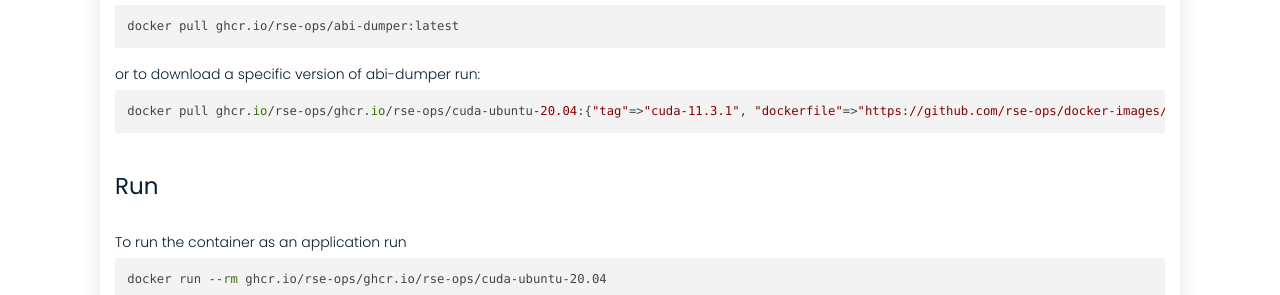
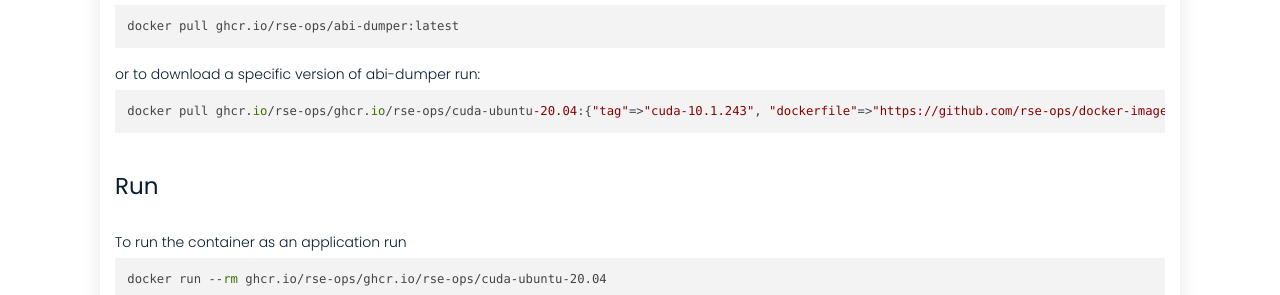
Before and after one commit to rse-ops/docker-images, a Jekyll site: the page built from _library/ghcr.io-rse-ops-cuda-ubuntu-20.04.md, in a window 1280 px wide and 1002 px high. Shown: the part 520-815 px from the top of the window. Built offline with Jekyll 4.4.1, drawn with Linux system fonts in a browser that asks for light colours; nearby versions of some CDN libraries.

Commit message:
Automated push to update library 2021-10-25

```diff
--- a/_library/ghcr.io-rse-ops-cuda-ubuntu-20.04.md
+++ b/_library/ghcr.io-rse-ops-cuda-ubuntu-20.04.md
@@ -1,14 +1,11 @@
 ---
 layout: container
 name: ghcr.io/rse-ops/cuda-ubuntu-20.04
-updated_at: 2021-10-25 03:36:17.450913
+updated_at: 2021-10-25 03:40:42.753900
 
 
 container_url: https://github.com/orgs/rse-ops/packages/container/package/cuda-ubuntu-20.04
 versions:
- - tag: cuda-11.3.1
-   dockerfile: https://github.com/rse-ops/docker-images/blob/main/ubuntu/cuda/Dockerfile
-   manifest: https://crane.ggcr.dev/manifest/ghcr.io/rse-ops/cuda-ubuntu-20.04:cuda-11.3.1
  - tag: cuda-10.1.243
    dockerfile: https://github.com/rse-ops/docker-images/blob/main/ubuntu/cuda/Dockerfile
    manifest: https://crane.ggcr.dev/manifest/ghcr.io/rse-ops/cuda-ubuntu-20.04:cuda-10.1.243
```
Also changed, not shown: other parts of _library/ghcr.io-rse-ops-cuda-ubuntu-20.04.md (+3 -0 lines).
